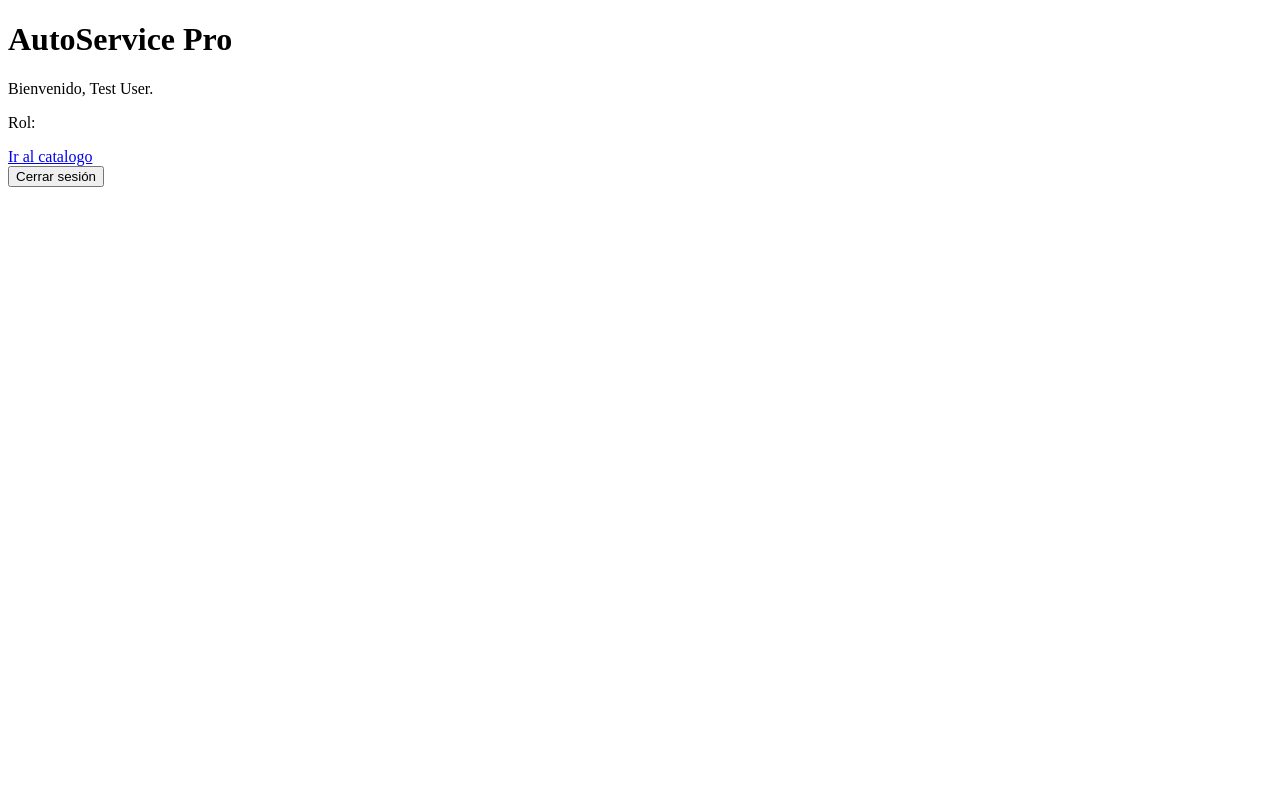
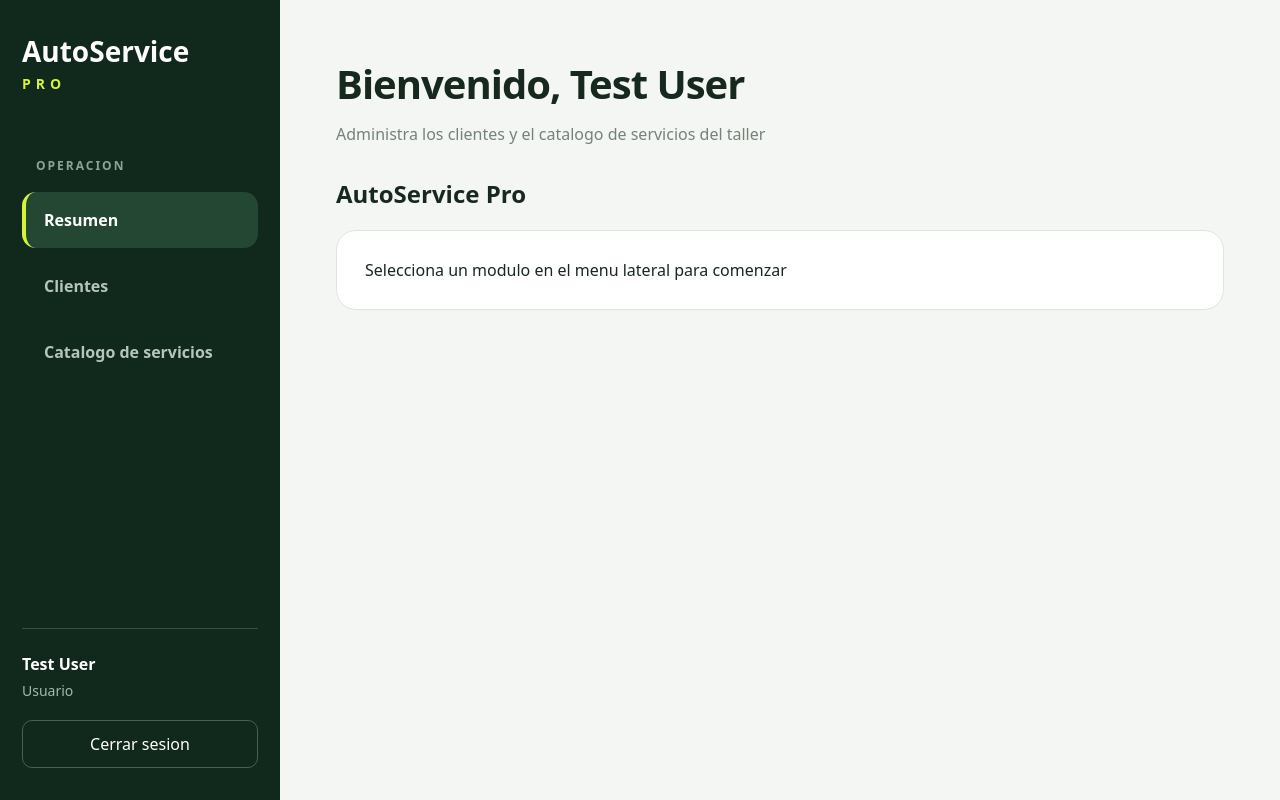
Before and after one commit to x0ttik/AutoServicePro, a Laravel app: page /dashboard in a window 1280 px wide. Run offline with Laravel 12, Linux system fonts and the light colour scheme; a user stored in the database is signed in; data comes from the database, SQL or seed files in the repository.

Commit message:
Actualizar diseño del dashboard y estructura de layouts

```diff
--- /dev/null
+++ b/AutoService-app/public/css/panel.css
@@ -0,0 +1,151 @@
+* {
+            box-sizing: border-box;
+        }
+
+        body {
+            margin: 0;
+            background: #f4f6f3;
+            color: #17291f;
+            font-family: system-ui, sans-serif;
+        }
+
+        .panel {
+            display: flex;
+            min-height: 100vh;
+        }
+
+        .sidebar {
+            width: 280px;
+            flex-shrink: 0;
+            padding: 32px 22px;
+            background: #11281c;
+            color: white;
+            display: flex;
+            flex-direction: column;
+        }
+
+        .marca {
+            margin: 0;
+            font-size: 28px;
+            font-weight: 800;
+        }
+
+        .marca span {
+            display: block;
+            margin-top: 4px;
+            color: #d4f438;
+            font-size: 14px;
+            letter-spacing: 5px;
+        }
+
+        .menu-titulo {
+            margin: 64px 14px 18px;
+            color: #8ca396;
+            font-size: 12px;
+            font-weight: 700;
+            letter-spacing: 2px;
+        }
+
+        .menu {
+            display: grid;
+            gap: 10px;
+        }
+
+        .menu a {
+            padding: 17px 18px;
+            border-left: 4px solid transparent;
+            border-radius: 14px;
+            color: #b5c5bb;
+            text-decoration: none;
+            font-weight: 600;
+        }
+
+        .menu a:hover {
+            background: #1b3929;
+            color: white;
+        }
+
+        .menu a.activo {
+            border-left-color: #d4f438;
+            background: #244734;
+            color: white;
+        }
+
+        .cuenta {
+            margin-top: auto;
+            padding-top: 28px;
+        }
+
+        .usuario {
+            padding-top: 24px;
+            border-top: 1px solid #34503f;
+            overflow-wrap: anywhere;
+        }
+
+        .usuario strong {
+            display: block;
+        }
+
+        .usuario p {
+            margin: 6px 0 20px;
+            color: #a5b9ac;
+            font-size: 14px;
+        }
+
+        .cerrar-sesion {
+            width: 100%;
+            padding: 12px;
+            border: 1px solid #46624f;
+            border-radius: 10px;
+            background: transparent;
+            color: white;
+            font: inherit;
+            cursor: pointer;
+        }
+
+        .cerrar-sesion:hover {
+            background: #244734;
+        }
+
+        .contenido {
+            flex: 1;
+            min-width: 0;
+            padding: 56px;
+        }
+
+        .contenido h1 {
+            margin: 0 0 12px;
+            font-size: clamp(28px, 4vw, 40px);
+            letter-spacing: -1px;
+        }
+
+        .descripcion {
+            margin: 0 0 32px;
+            color: #748278;
+        }
+
+        .tarjeta {
+            padding: 28px;
+            border: 1px solid #dfe5df;
+            border-radius: 20px;
+            background: white;
+        }
+
+        @media (max-width: 760px) {
+            .panel {
+                flex-direction: column;
+            }
+
+            .sidebar {
+                width: 100%;
+                padding: 24px;
+            }
+
+            .menu-titulo {
+                margin-top: 28px;
+            }
+
+            .contenido {
+                padding: 28px 20px;
+            }
+        }
--- a/AutoService-app/resources/views/dashboard.blade.php
+++ b/AutoService-app/resources/views/dashboard.blade.php
@@ -1,23 +1,19 @@
-<!DOCTYPE html>
-<html lang="es">
-<head>
-    <meta charset="UTF-8">
-    <meta name="viewport" content="width=device-width, initial-scale=1">
-    <title>Inicio | AutoService Pro</title>
-</head>
-<body>
-    <main>
-        <h1>AutoService Pro</h1>
-        <p>Bienvenido, {{ auth()->user()->name }}.</p>
-        <p>Rol: {{ auth()->user()->role }}</p>
+@extends('layouts.app')
 
-        <a href="{{ route('services.index') }}">Ir al catalogo</a>
+@section('title', 'Resumen | AutoService Pro')
 
-        <form method="POST" action="{{ route('logout') }}">
-            @csrf
-            <button type="submit">Cerrar sesión</button>
+@section('content')
+    <h1> Bienvenido, {{ auth() -> user() -> name }}</h1>
 
-        </form>
-    </main>
-</body>
-</html>
+    <p class="descripcion">
+        Administra los clientes y el catalogo de servicios del taller
+    </p>
+
+    <section>
+        <h2>AutoService Pro</h2>
+
+        <p class="tarjeta">
+            Selecciona un modulo en el menu lateral para comenzar
+        </p>
+    </section>
+@endsection
--- /dev/null
+++ b/AutoService-app/resources/views/layouts/app.blade.php
@@ -0,0 +1,73 @@
+<!DOCTYPE html>
+<html lang="en">
+<head>
+    <meta charset="UTF-8">
+    <meta name="viewport" content="width=device-width, initial-scale=1.0">
+    <title>@yield('title', 'AutoService Pro')</title>
+    <link rel="stylesheet" href="{{ asset('css/panel.css') }}">
+</head>
+<body>
+    <div class="panel">
+        <aside class="sidebar">
+            <div class="marca">
+                AutoService
+                <span>PRO</span>
+            </div>
+
+            <p class="menu-titulo">OPERACION</p>
+
+            <nav class="menu" aria-label="Menu priincipal">
+                <a
+                    href="{{ route('dashboard') }}"
+                    class="{{ request() -> routeIs('dashboard') ? 'activo' : '' }}"
+                    @if(request() -> routeIs('dashboard')) aria-current="page"
+@endif
+                >
+                    Resumen
+                </a>
+
+                <a
+                    href="{{ route('clientes.index') }}"
+                    class="{{ request() -> routeIs('clientes.*') ? 'activo' : '' }}"
+                    @if(request() -> routeIs('clientes.*')) aria-current="page"
+@endif
+                >
+                Clientes
+                </a>
+
+                <a
+                    href="{{ route('services.index') }}"
+                    class="{{ request() -> routeIs('services.*') ? 'activo' : '' }}"
+                    @if(request() -> routeIs('services.*')) aria-current="page"
+@endif
+                >
+                Catalogo de servicios
+                </a>
+            </nav>
+
+            <div class="cuenta">
+                <div class="usuario">
+                    <strong>{{ auth() -> user() -> name }}</strong>
+                    <p>
+                        {{ auth() -> user() -> role === 'admin'
+                            ? 'Administrador'
+                            : 'Usuario'}}
+                    </p>
+                </div>
+
+                <form method="POST" action="{{ route('logout') }}">
+                    @csrf
+
+                    <button type="submit" class="cerrar-sesion">
+                        Cerrar sesion
+                    </button>
+                </form>
+            </div>
+        </aside>
+
+        <main class="contenido">
+            @yield('content')
+        </main>
+    </div>
+</body>
+</html>
```
Also changed, not shown: 1 other file.
